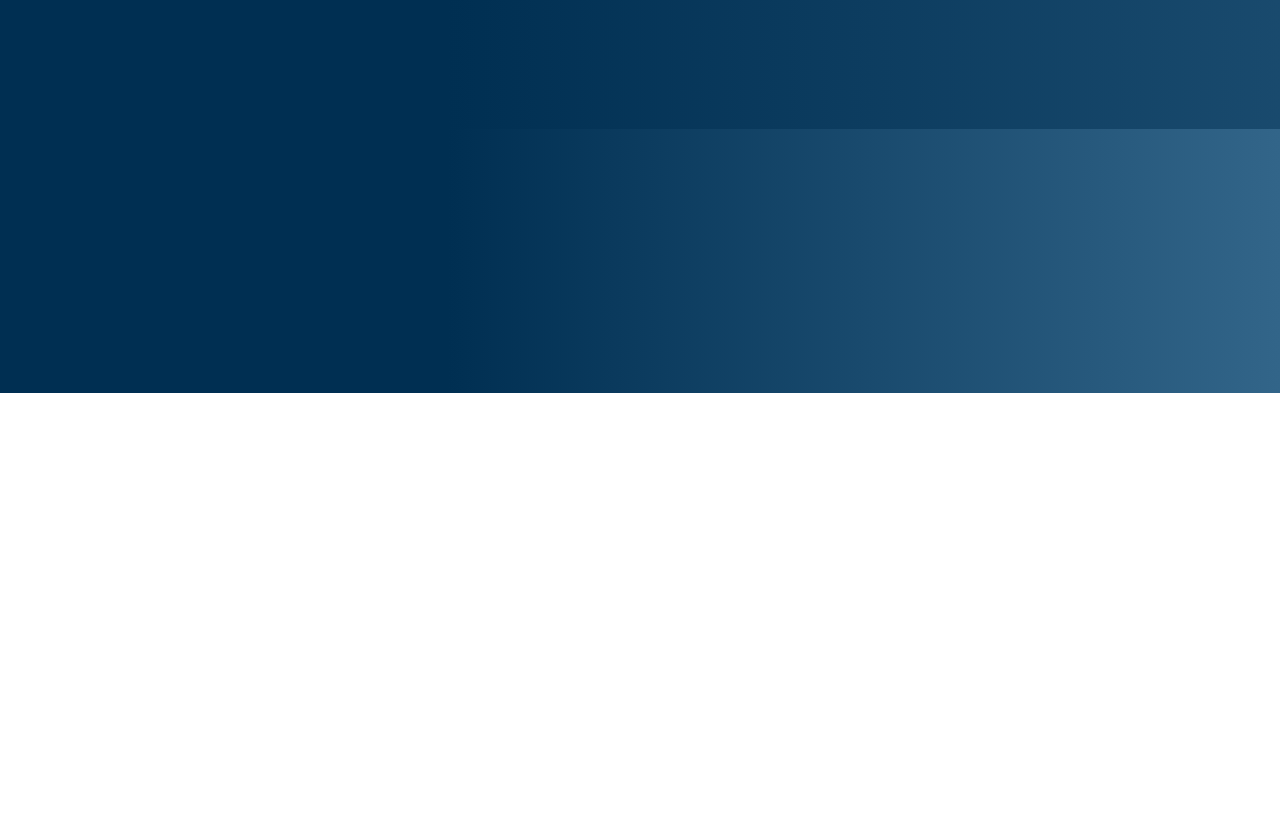
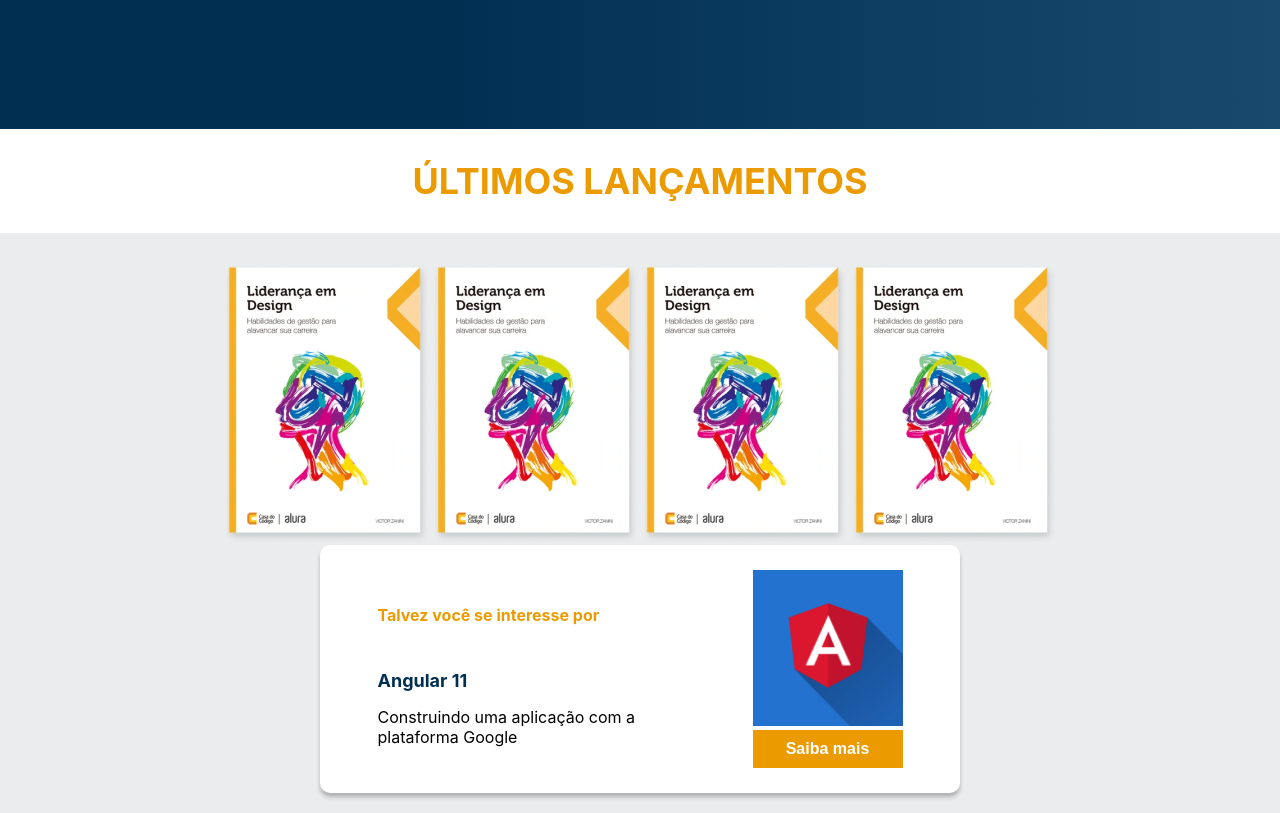
Before and after one commit to fefeutitan/alura-books, a React (Create React App) app: page / in a window 1280 px wide. Shown: the part 407-1220 px from the top of the page. Before the commit the page ends 800 px from the top, so only its background shows below. Built offline with nearby package versions, Linux system fonts and the light colour scheme.

Commit message:
Componentes de Livros novos e Recomendação

```diff
--- a/src/App.js
+++ b/src/App.js
@@ -1,7 +1,9 @@
 import './componentes/Header/'
 import Header from './componentes/Header/';
+import Pesquisa from './componentes/Pesquisa';
+import UltimosLancamentos from './componentes/UltimosLancamentos';
+
 import styled from 'styled-components';
-import Pesquisa from './componentes/Pesquisa';
 
 const AppContainer = styled.div`
     width: 100vw;
@@ -15,6 +17,7 @@ function App() {
     <AppContainer>
       <Header/>
       <Pesquisa/>
+      <UltimosLancamentos/>
     </AppContainer>
   );
 }
--- /dev/null
+++ b/src/componentes/CardRecomenda/index.js
@@ -0,0 +1,63 @@
+import styled from "styled-components"
+import { Titulo } from "../Titulo"
+
+const Card = styled.div`
+    align-items: center;
+    background-color: #FFF;
+    box-shadow: 0px 4px 4px rgba(0, 0, 0, 0.25);
+    border-radius: 10px;
+    display: flex;
+    margin: 0 auto;
+    max-width: 600px;
+    padding: 25px 20px;
+    justify-content: space-around;
+    width: 100%;
+`
+
+const Botao = styled.button`
+    background-color: #EB9B00;
+    color: #FFF;
+    padding: 10px 0px;
+    font-size: 16px;
+    border: none;
+    font-weight: 900;
+    display: block;
+    text-align: center;
+    width: 150px;
+    &:hover {
+        cursor: pointer;
+    }
+`
+
+const Descricao = styled.p`
+    max-width: 300px;
+`
+
+const Subtitulo = styled.h4`
+    color: #002F52;
+    font-size: 18px;
+    font-weight: bold;
+    margin: 15px 0;
+`
+
+const ImgLivro = styled.img`
+    width: 150px;
+`
+
+function CardRecomenda({titulo, subtitulo, descricao, img}) {
+    return (
+        <Card>
+            <div>
+                <Titulo tamanhoFonte="16px" cor="#EB9B00" alinhamento="left">{titulo}</Titulo>
+                <Subtitulo>{subtitulo}</Subtitulo>
+                <Descricao>{descricao}</Descricao>
+            </div>
+            <div>
+                <ImgLivro src={img}/>
+                <Botao>Saiba mais</Botao>
+            </div>
+        </Card>
+    )
+}
+
+export default CardRecomenda
--- a/src/componentes/Pesquisa/index.js
+++ b/src/componentes/Pesquisa/index.js
@@ -59,7 +59,7 @@ function Pesquisa() {
             />
             { livrosPesquisados.map( livro => (
                 <Resultado>
-                    <img src={livro.src}/>
+                    <img src={livro.src} alt={livro.nome}/>
                     <p>{livro.nome}</p>
                 </Resultado>
             )) }
--- /dev/null
+++ b/src/componentes/Titulo/index.js
@@ -0,0 +1,11 @@
+import styled from "styled-components"
+
+export const Titulo = styled.h2`
+    width: 100%;
+    padding: 30px 0;
+    background-color: #FFF;
+    color: ${props => props.cor || '#000'};
+    font-size: ${props => props.tamanhoFonte || '18px;' };
+    text-align: ${props => props.alinhamento || 'center'};
+    margin: 0;
+`
--- /dev/null
+++ b/src/componentes/UltimosLancamentos/dadosUltimosLancamentos.js
@@ -0,0 +1,8 @@
+import livro from '../../imagens/livro.png'
+
+export const livros = [
+    {nome: 'Liderança em Design', id: 1, src: livro},
+    {nome: 'JavaScript Assertivo', id: 2, src:livro},
+    {nome: 'Cangaceiro em JavaScript', id: 3, src:livro},
+    {nome: 'Aventureiros do Java', id: 4, src:livro},
+]
--- /dev/null
+++ b/src/componentes/UltimosLancamentos/index.js
@@ -0,0 +1,46 @@
+import { livros } from "./dadosUltimosLancamentos"
+import { Titulo } from "../Titulo"
+import CardRecomenda from "../CardRecomenda"
+import imagemLivro from '../../imagens/livro2.png'
+import styled from "styled-components"
+
+const UltimosLancamentosContainer = styled.section`
+background-color: #EBECEE;
+padding-bottom: 20px;
+display: flex;
+flex-direction: column;
+`
+
+const NovosLivrosContainer = styled.div`
+margin-top: 30px;
+display: flex;
+width: 100%;
+justify-content: center;
+cursor: pointer;
+`
+
+function UltimosLancamentos() {
+    return (
+        <UltimosLancamentosContainer>
+            <Titulo
+                cor="#EB9B00"
+                tamanhoFonte={"36px"}
+            >
+                ÚLTIMOS LANÇAMENTOS
+            </Titulo>
+            <NovosLivrosContainer>
+                { livros.map( livro => (
+                    <img src={livro.src} alt={livro.nome}/>
+                ) ) }
+            </NovosLivrosContainer>
+            <CardRecomenda
+                titulo="Talvez você se interesse por"
+                subtitulo="Angular 11"
+                descricao="Construindo uma aplicação com a plataforma Google"
+                img={imagemLivro}
+            />
+        </UltimosLancamentosContainer>
+    )
+}
+
+export default UltimosLancamentos
```
